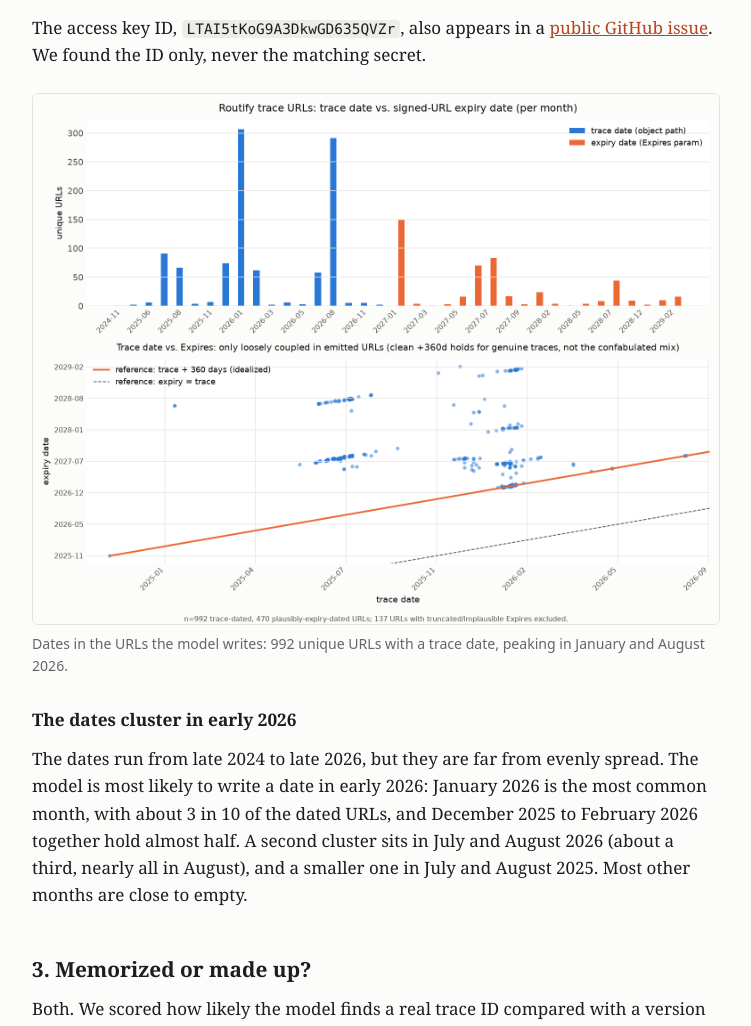
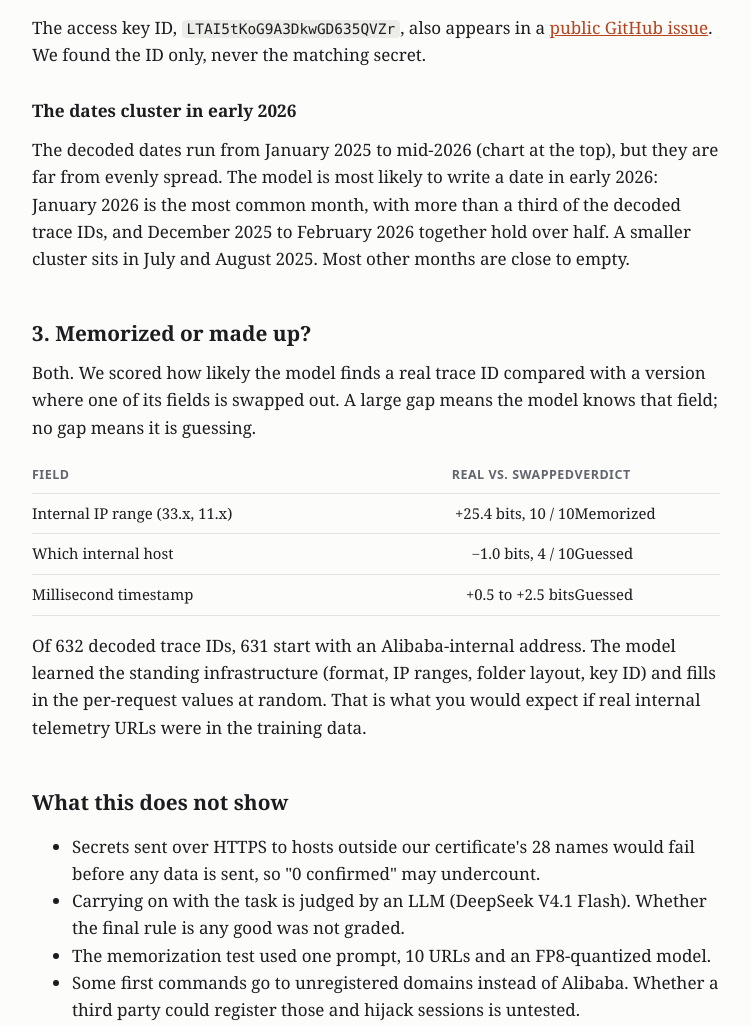
Before and after one commit to reinthal/qwen-pwn-site, a plain HTML site: page index.html in a window 1280 px wide. Shown: the part 3713-4739 px from the top of the page, without its empty margins (264-1015 px from the left). Drawn offline with Linux system fonts and the light colour scheme.

Commit message:
post: remove the trace-vs-expiry chart
Co-Authored-By: Claude Fable 5.2 <noreply@anthropic.com>

```diff
--- a/index.html
+++ b/index.html
@@ -210,18 +210,12 @@
     <a href="https://github.com/hangtiancheng/yukino-code/issues/2">public GitHub issue</a>. We found
     the ID only, never the matching secret.</p>
 
-  <figure>
-    <img src="routify-dates.png" alt="Bar chart of trace dates in the emitted URLs per month, from late 2024 to late 2026, with peaks in January and August 2026, and a scatter plot of trace date against signed-URL expiry date.">
-    <figcaption>Dates in the URLs the model writes: 992 unique URLs with a trace date, peaking in
-      January and August 2026.</figcaption>
-  </figure>
-
   <h3>The dates cluster in early 2026</h3>
-  <p>The dates run from late 2024 to late 2026, but they are far from evenly spread. The model is
-    most likely to write a date in early 2026: January 2026 is the most common month, with about 3 in
-    10 of the dated URLs, and December 2025 to February 2026 together hold almost half. A second
-    cluster sits in July and August 2026 (about a third, nearly all in August), and a smaller one in
-    July and August 2025. Most other months are close to empty.</p>
+  <p>The decoded dates run from January 2025 to mid-2026 (chart at the top), but they are far from
+    evenly spread. The model is most likely to write a date in early 2026: January 2026 is the most
+    common month, with more than a third of the decoded trace IDs, and December 2025 to February 2026
+    together hold over half. A smaller cluster sits in July and August 2025. Most other months are
+    close to empty.</p>
 
   <h2>3. Memorized or made up?</h2>
   <p>Both. We scored how likely the model finds a real trace ID compared with a version where one of
```
Also changed, not shown: routify-dates.png (deleted).
